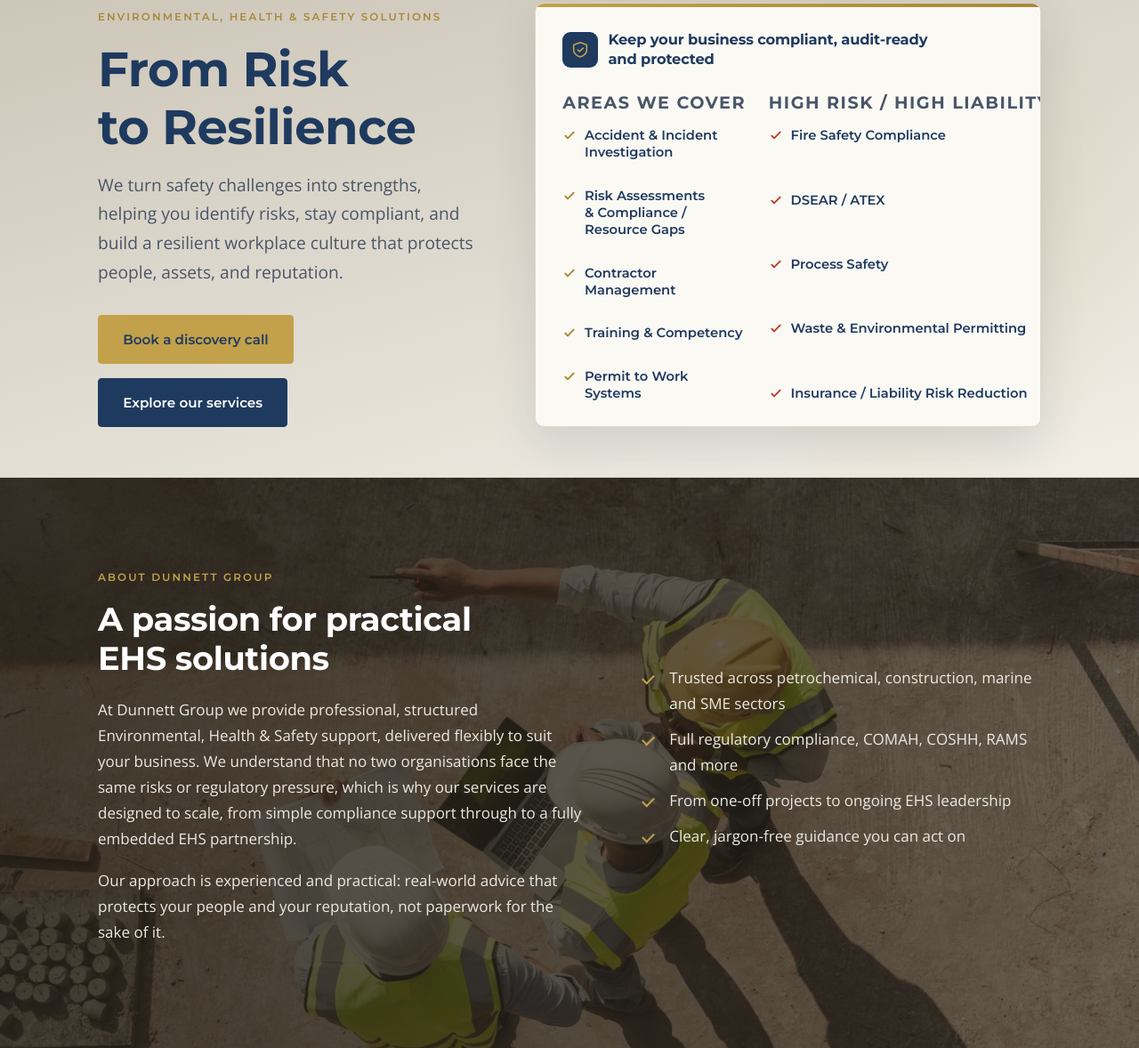
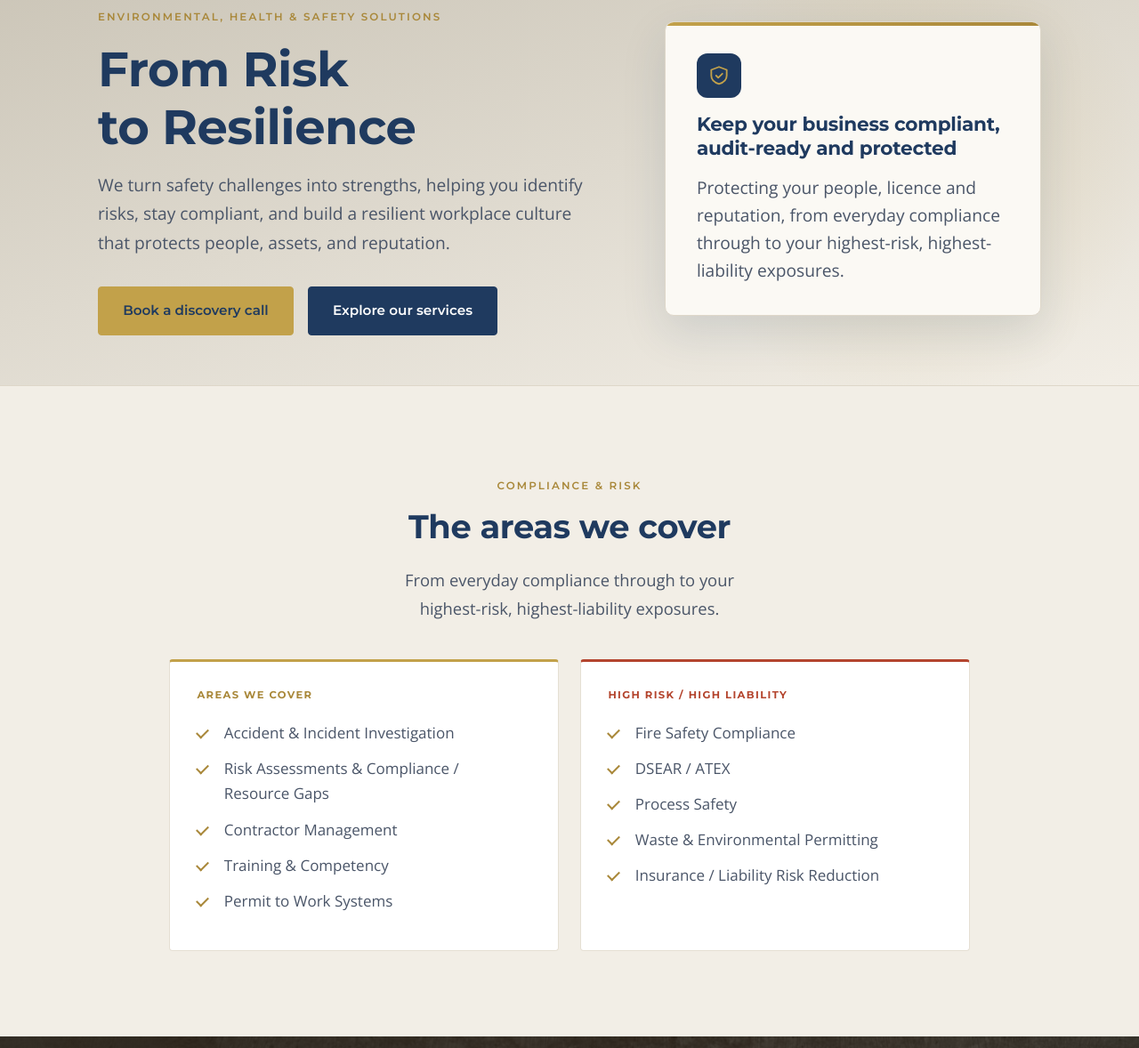
Before and after one commit to kiya2003/dunnett-group, a plain HTML site: page index.html in a window 1280 px wide. Shown: the part 158-1336 px from the top of the page at 89% size. Drawn offline with nearby package versions, Linux system fonts and the light colour scheme.

Commit message:
Rethink: simplify hero card to punchline+promise; move compliance/risk into its own roomy two-panel section; keep hero buttons side by side

```diff
--- a/index.html
+++ b/index.html
@@ -57,34 +57,44 @@
           <a class="btn" href="services.html">Explore our services</a>
         </div>
       </div>
-      <aside class="hero-card" aria-label="Compliance and risk areas we cover">
-        <div class="hero-card-head">
-          <span class="hero-card-mark"><svg viewBox="0 0 24 24"><path d="M12 3l8 3v6c0 4.6-3.3 7.2-8 8.6-4.7-1.4-8-4-8-8.6V6z"/><path d="M9 12l2.2 2.2L15.5 10"/></svg></span>
-          <span class="hero-card-label">Keep your business compliant, audit-ready and&nbsp;protected</span>
+      <aside class="hero-card">
+        <span class="hero-card-mark"><svg viewBox="0 0 24 24"><path d="M12 3l8 3v6c0 4.6-3.3 7.2-8 8.6-4.7-1.4-8-4-8-8.6V6z"/><path d="M9 12l2.2 2.2L15.5 10"/></svg></span>
+        <h2 class="hero-card-title">Keep your business compliant, audit-ready and&nbsp;protected</h2>
+        <p class="hero-card-sub">Protecting your people, licence and reputation, from everyday compliance through to your highest-risk, highest-liability exposures.</p>
+      </aside>
+    </div>
+  </section>
+
+  <!-- COMPLIANCE & RISK AREAS -->
+  <section class="section--tint">
+    <div class="container">
+      <div class="section-head center">
+        <span class="eyebrow">Compliance &amp; Risk</span>
+        <h2>The areas we cover</h2>
+        <p class="lead">From everyday compliance through to your highest-risk, highest-liability exposures.</p>
+      </div>
+      <div class="risk-grid">
+        <div class="risk-panel">
+          <p class="risk-panel-label">Areas we cover</p>
+          <ul class="ticks">
+            <li>Accident &amp; Incident Investigation</li>
+            <li>Risk Assessments &amp; Compliance / Resource Gaps</li>
+            <li>Contractor Management</li>
+            <li>Training &amp; Competency</li>
+            <li>Permit to Work Systems</li>
+          </ul>
         </div>
-        <div class="cred-cols">
-          <div class="cred-col">
-            <p class="cred-group-label cred-group-label--core">Areas we cover</p>
-            <ul class="cred-chips">
-              <li><svg viewBox="0 0 24 24"><path d="M5 13l4 4L19 7"/></svg>Accident &amp; Incident Investigation</li>
-              <li><svg viewBox="0 0 24 24"><path d="M5 13l4 4L19 7"/></svg>Risk Assessments &amp; Compliance / Resource Gaps</li>
-              <li><svg viewBox="0 0 24 24"><path d="M5 13l4 4L19 7"/></svg>Contractor Management</li>
-              <li><svg viewBox="0 0 24 24"><path d="M5 13l4 4L19 7"/></svg>Training &amp; Competency</li>
-              <li><svg viewBox="0 0 24 24"><path d="M5 13l4 4L19 7"/></svg>Permit to Work Systems</li>
-            </ul>
-          </div>
-          <div class="cred-col">
-            <p class="cred-group-label">High risk / high liability</p>
-            <ul class="cred-chips cred-chips--risk">
-              <li><svg viewBox="0 0 24 24"><path d="M5 13l4 4L19 7"/></svg>Fire Safety Compliance</li>
-              <li><svg viewBox="0 0 24 24"><path d="M5 13l4 4L19 7"/></svg>DSEAR / ATEX</li>
-              <li><svg viewBox="0 0 24 24"><path d="M5 13l4 4L19 7"/></svg>Process Safety</li>
-              <li><svg viewBox="0 0 24 24"><path d="M5 13l4 4L19 7"/></svg>Waste &amp; Environmental Permitting</li>
-              <li><svg viewBox="0 0 24 24"><path d="M5 13l4 4L19 7"/></svg>Insurance / Liability Risk Reduction</li>
-            </ul>
-          </div>
+        <div class="risk-panel risk-panel--high">
+          <p class="risk-panel-label risk-panel-label--high">High risk / high liability</p>
+          <ul class="ticks ticks--risk">
+            <li>Fire Safety Compliance</li>
+            <li>DSEAR / ATEX</li>
+            <li>Process Safety</li>
+            <li>Waste &amp; Environmental Permitting</li>
+            <li>Insurance / Liability Risk Reduction</li>
+          </ul>
         </div>
-      </aside>
+      </div>
     </div>
   </section>
 
--- a/styles.css
+++ b/styles.css
@@ -231,20 +231,30 @@
 }
 
 /* hero two-column with credentials card */
-.hero-grid { display: grid; grid-template-columns: 0.9fr 1.2fr; gap: clamp(2.5rem,5vw,4.5rem); align-items: stretch; }
+.hero-grid { display: grid; grid-template-columns: 1.15fr .85fr; gap: clamp(2rem,5vw,4rem); align-items: center; }
 .hero-card {
   position: relative; overflow: hidden;
   background: #FBF9F4;   /* warm off-white, between paper and pure white */
   border: 1px solid var(--sand-line);
   border-radius: 10px;
-  padding: 1.9rem 1.9rem 1.7rem;
+  padding: 2.2rem;
   box-shadow: 0 18px 50px rgba(31,58,95,.13);
-  display: flex; flex-direction: column;
+  display: flex; flex-direction: column; gap: 1rem; align-items: flex-start;
 }
 .hero-card::before { content:""; position:absolute; top:0; left:0; right:0; height:4px; background: linear-gradient(90deg, var(--gold), var(--gold-dark)); }
 .hero-card-head { display:flex; align-items:center; gap:.7rem; margin-bottom:1.4rem; }
-.hero-card-mark { width:40px; height:40px; border-radius:9px; background:var(--navy); display:flex; align-items:center; justify-content:center; flex:0 0 auto; }
-.hero-card-mark svg { width:22px; height:22px; stroke:var(--gold); fill:none; stroke-width:1.7; stroke-linecap:round; stroke-linejoin:round; }
+.hero-card-mark { width:50px; height:50px; border-radius:12px; background:var(--navy); display:flex; align-items:center; justify-content:center; flex:0 0 auto; }
+.hero-card-mark svg { width:26px; height:26px; stroke:var(--gold); fill:none; stroke-width:1.7; stroke-linecap:round; stroke-linejoin:round; }
+.hero-card-title { font-family: "Montserrat", sans-serif; font-size: 1.35rem; font-weight: 700; color: var(--navy); line-height: 1.25; margin: 0; letter-spacing: -.01em; }
+.hero-card-sub { margin: 0; color: var(--slate); font-size: 1rem; line-height: 1.6; }
+
+/* dedicated compliance & risk section */
+.risk-grid { display: grid; grid-template-columns: 1fr 1fr; gap: 1.5rem; max-width: 900px; margin: 0 auto; }
+.risk-panel { background: #fff; border: 1px solid var(--line); border-top: 3px solid var(--gold); border-radius: var(--radius); padding: 1.8rem 1.9rem; }
+.risk-panel--high { border-top-color: var(--risk); }
+.risk-panel-label { font-family: "Montserrat", sans-serif; font-size: .72rem; font-weight: 700; text-transform: uppercase; letter-spacing: .12em; color: var(--gold-dark); margin: 0 0 1.1rem; }
+.risk-panel-label--high { color: var(--risk); }
+.ticks--risk li::before { border-color: var(--risk); }
 .hero-card-label {
   font-family: "Montserrat", sans-serif; font-size: 1.02rem; font-weight: 700;
   color: var(--navy); margin: 0; line-height: 1.3; letter-spacing: -0.01em;
@@ -273,6 +283,7 @@
   .hero-card-head { margin-bottom: .7rem; }
   .hero-card-label { color: var(--gold-dark); }
   .cred-cols { grid-template-columns: 1fr; gap: 1.2rem; }
+  .risk-grid { grid-template-columns: 1fr; }
   .cred-chips { justify-content: flex-start; gap: .55rem; margin-bottom: 0; }
   .cred-chips li { font-size: .9rem; }
   .hero-card-proof { display: block; padding-top: 0; border-top: none; margin-top: .9rem; font-size: .86rem; }
```
